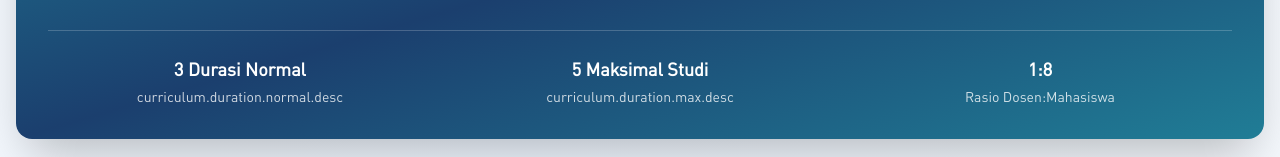
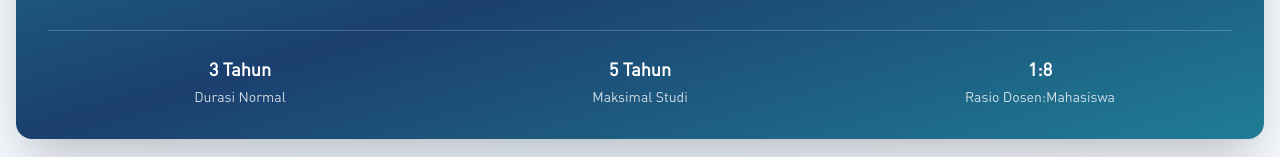
Before and after one commit to Gindra-o7/fe-s3-stie-mahardika, a React (Vite) app: page /curriculum in a window 1280 px wide. Shown: the part 2717-2874 px from the top of the page. Built offline with nearby package versions, Linux system fonts and the light colour scheme; no server answers; what oidc-client-ts, react-oidc-context would draw is missing.

Commit message:
🔥 feat: update translations in LanguageContext to improve clarity and consistency for curriculum duration descriptions across Indonesian, English, and Chinese languages

```diff
--- a/src/contexts/LanguageContext.tsx
+++ b/src/contexts/LanguageContext.tsx
@@ -30,7 +30,7 @@
     // Hero Section
     'hero.title': 'Selamat Datang di Program S3 STIE Mahardhika',
     'hero.subtitle': 'Mewujudkan Kepemimpinan Akademik dan Inovasi Global',
-    'hero.description': 'Bergabunglah dengan para pemikir visioner yang membangun masa depan ekonomi dan bisnis melalui riset unggulan dan kolaborasi berkelanjutan.',
+    'hero.description': 'Bergabunglah dengan para pemikir visioner yang membangun masa depan ekonomi dan bisnis melalui riset unggulan dan kolaborasi berkelanjutan.',
     'hero.cta': 'Daftar Sekarang',
 
     'cost.title': 'Biaya Pendidikan',
@@ -315,8 +315,10 @@
     'curriculum.info.accreditation.desc': 'Program terakreditasi dengan standar nasional pendidikan tinggi Indonesia',
     'curriculum.info.publication': 'Publikasi Ilmiah',
     'curriculum.info.publication.desc': 'Mahasiswa didorong untuk publikasi di jurnal nasional dan internasional bereputasi',
-    'curriculum.duration.normal': 'Durasi Normal',
-    'curriculum.duration.max': 'Maksimal Studi',
+    'curriculum.duration.normal': 'Tahun',
+    'curriculum.duration.normal.desc': 'Durasi Normal',
+    'curriculum.duration.max': 'Tahun',
+    'curriculum.duration.max.desc': 'Maksimal Studi',
     'curriculum.ratio': 'Rasio Dosen:Mahasiswa',
     'curriculum.table.no': 'No',
     'curriculum.table.code': 'Kode MK',
@@ -628,8 +630,10 @@
     'curriculum.info.accreditation.desc': 'Program accredited with Indonesian national higher education standards',
     'curriculum.info.publication': 'Scientific Publication',
     'curriculum.info.publication.desc': 'Students are encouraged to publish in national and international reputable journals',
-    'curriculum.duration.normal': 'Normal Duration',
-    'curriculum.duration.max': 'Maximum Study',
+    'curriculum.duration.normal': 'Years',
+    'curriculum.duration.normal.desc': 'Normal Duration',
+    'curriculum.duration.max': 'Years',
+    'curriculum.duration.max.desc': 'Maximum Study',
     'curriculum.ratio': 'Lecturer:Student Ratio',
     'curriculum.table.no': 'No',
     'curriculum.table.code': 'Course Code',
@@ -941,8 +945,10 @@
     'curriculum.info.accreditation.desc': '符合印尼国家高等教育标准的认证项目',
     'curriculum.info.publication': '科学发表',
     'curriculum.info.publication.desc': '鼓励学生在国家和国际知名期刊发表文章',
-    'curriculum.duration.normal': '正常学制',
-    'curriculum.duration.max': '最长学制',
+    'curriculum.duration.normal': '年',
+    'curriculum.duration.normal.desc': '正常学制',
+    'curriculum.duration.max': '年',
+    'curriculum.duration.max.desc': '最长学制',
     'curriculum.ratio': '师生比例',
     'curriculum.table.no': '序号',
     'curriculum.table.code': '课程代码',
```
